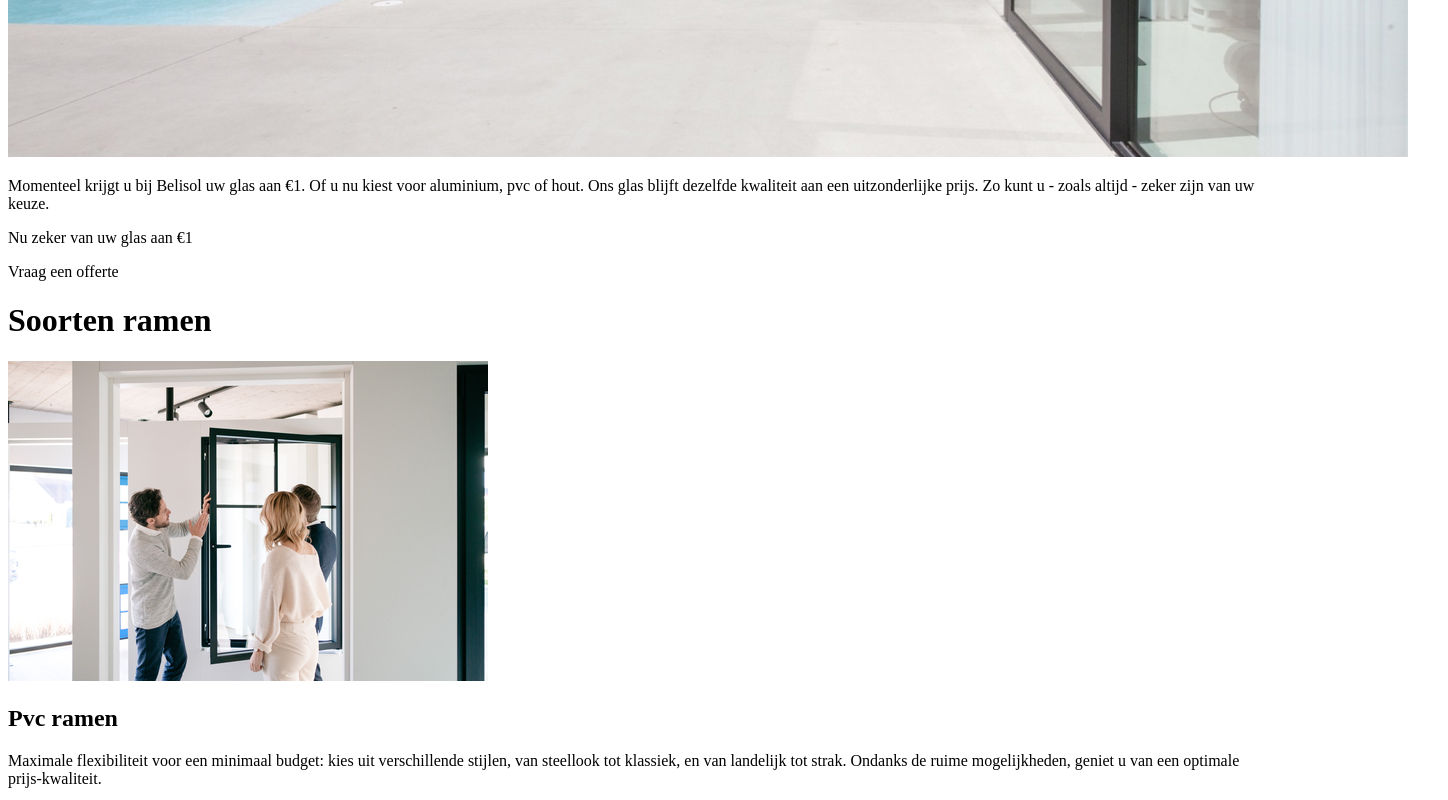
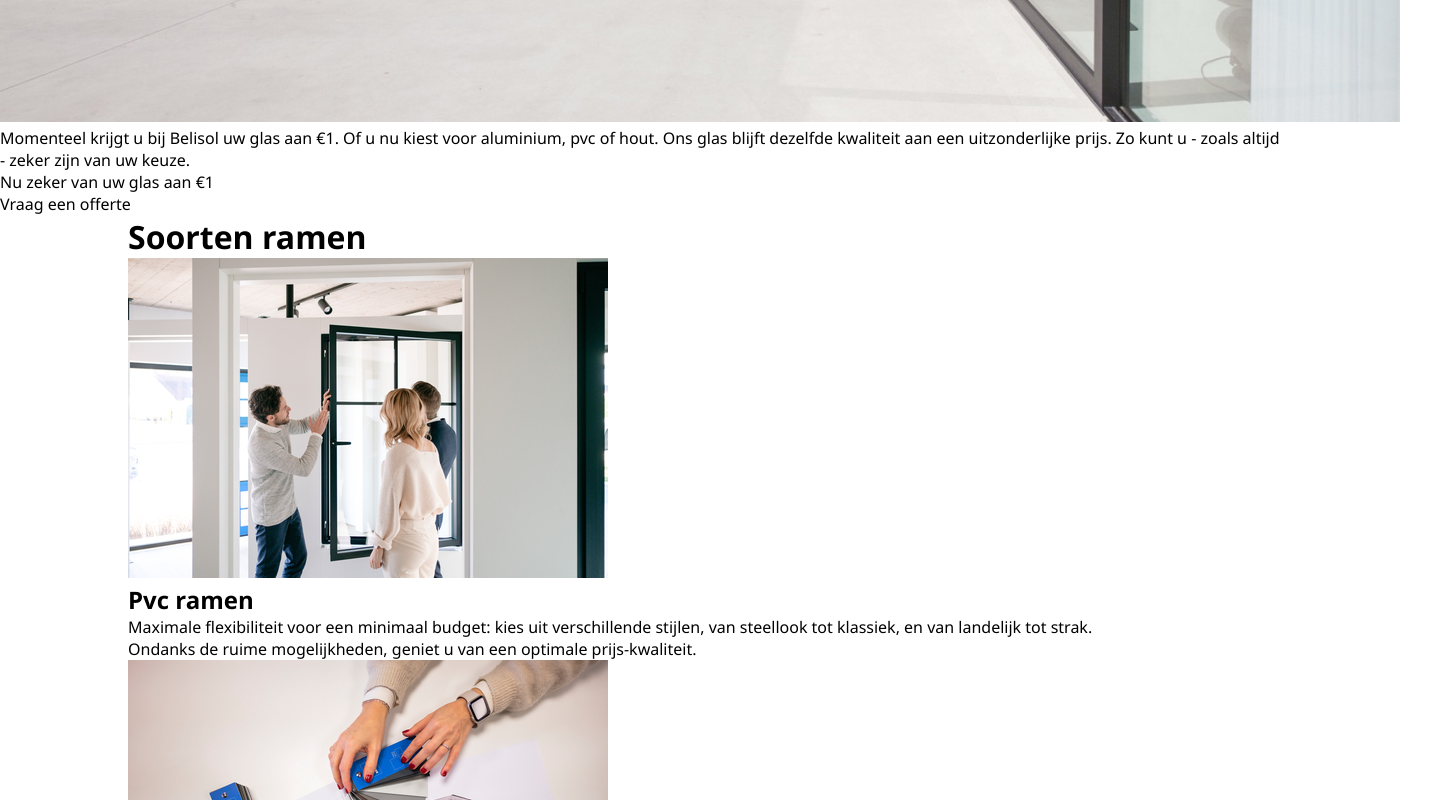
Before and after one commit to LukaVerbrugghe/belisol-opg-Luka-Verbrugghe, a plain HTML site: page index.html in a window 1280 px wide. Shown: the part 720-1520 px from the top of the page, 1448 px wide, since content can reach past the window. Drawn offline with Linux system fonts and the light colour scheme.

Commit message:
Algemene basisstructuur

```diff
--- a/index.html
+++ b/index.html
@@ -35,6 +35,8 @@
     <p>Momenteel krijgt u bij Belisol uw glas aan €1. Of u nu kiest voor aluminium, pvc of hout. Ons glas blijft dezelfde kwaliteit aan een uitzonderlijke prijs. Zo kunt u - zoals altijd - zeker zijn van uw keuze.</p>
     <p>Nu zeker van uw glas aan €1</p>
     <p>Vraag een offerte</p>
+
+    <div class="wrapper">
 
         <!--soorten ramen-->
         <h1>Soorten ramen</h1>
@@ -88,6 +90,7 @@
 <p>Nathalie Van Gompel, zaakvoerder Belisol Antwerpen</p>
 <p>Op 21 september 2021 sloeg Nathalie Van Gompel een nieuwe weg in en startte ze als nieuwe zaakvoerster van Belisol Wommelgem en Brasschaat.</p>
 
+</div>
 <!--zone onderaan-->
 <img src="images/logo_belisol.jpg">
 <p>Volg ons via</p>
--- a/opmaak.css
+++ b/opmaak.css
@@ -0,0 +1,14 @@
+*{
+    margin: 0px;
+    padding: 0px;
+}
+
+body{
+    font-family: 'Segoe UI', Tahoma, Geneva, Verdana, sans-serif;
+    margin-bottom: 1em;
+}
+
+.wrapper{
+    width: 80%;
+    margin: auto;
+}
```
Lines whose indentation alone changed are shown as unchanged.
